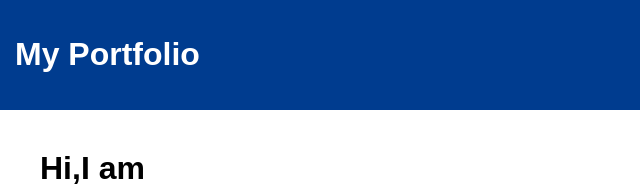
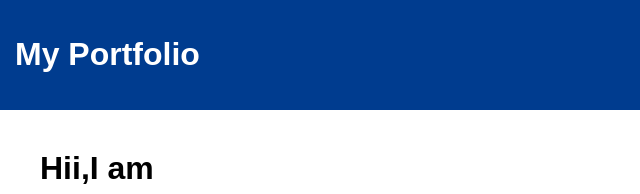
Before and after one commit to Musk322/web-dev-lab-3, a plain HTML site: page index.html in a window 1280 px wide. Shown: the top 194 px of the page, 0-640 px from the left. Drawn offline with Linux system fonts and the light colour scheme.

Commit message:
Update index.html

```diff
--- a/index.html
+++ b/index.html
@@ -23,7 +23,7 @@
     <!-- Hero Section -->
     <section class="child1">
         <div class="child2">
-            <h2>Hi,I am</h2>
+            <h2>Hii,I am</h2>
             <h1 class="child3">Full Stack Developer</h1>
             <p>Building modern web applications with MERN stack.</p>
         </div>
```
